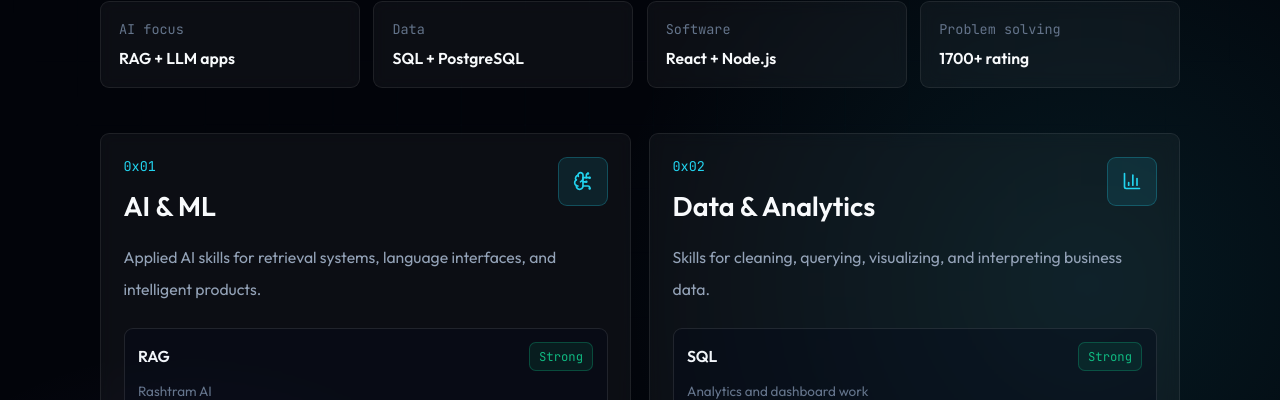
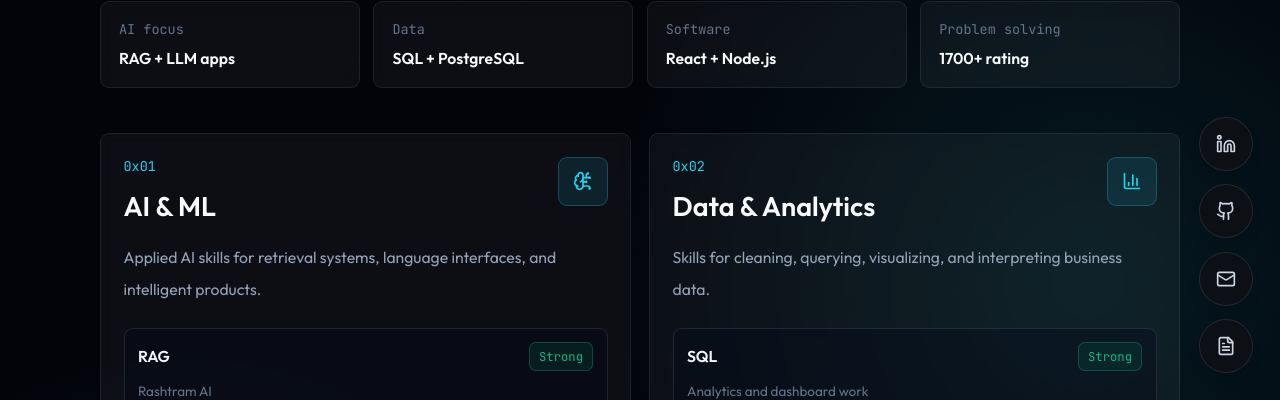
Before and after one commit to S-h-u-b-h-1/Portfolio, a React (Vite) app in the folder frontend/: page /skills in a window 1280 px wide. Shown: the part 400-800 px from the top of the page. Built offline with nearby package versions, Linux system fonts and the light colour scheme; no server answers.

Commit message:
feat: add floating social links bar on bottom right of the page

```diff
--- a/frontend/src/components/layout/AppLayout.tsx
+++ b/frontend/src/components/layout/AppLayout.tsx
@@ -9,6 +9,7 @@ import { PrimaryNav } from "../navigation/PrimaryNav";
 import { SectionProgressIndicator } from "../navigation/SectionProgressIndicator";
 import { ShortcutsDialog } from "../navigation/ShortcutsDialog";
 import { ViewCounter } from "../navigation/ViewCounter";
+import { FloatingSocialLinks } from "../navigation/FloatingSocialLinks";
 import InteractiveCursor from "./InteractiveCursor";
 
 export function AppLayout() {
@@ -93,7 +94,7 @@ export function AppLayout() {
         <Outlet />
       </main>
 
-
+      <FloatingSocialLinks />
       <ShortcutsDialog isOpen={isShortcutsOpen} onClose={() => setIsShortcutsOpen(false)} />
       <MobileMenu isOpen={isMobileMenuOpen} onClose={() => setIsMobileMenuOpen(false)} />
     </div>
--- /dev/null
+++ b/frontend/src/components/navigation/FloatingSocialLinks.tsx
@@ -0,0 +1,51 @@
+import { FileText, Github, Linkedin, Mail } from "lucide-react";
+import { frontendEnv } from "../../config/env";
+import { profile } from "../../data";
+
+export function FloatingSocialLinks() {
+  const { linkedin, github, email } = profile.contact;
+  const resumeUrl = frontendEnv.resumeUrl;
+
+  const links = [
+    {
+      label: "LinkedIn",
+      href: linkedin,
+      icon: Linkedin
+    },
+    {
+      label: "GitHub",
+      href: github,
+      icon: Github
+    },
+    {
+      label: "Email",
+      href: `mailto:${email}`,
+      icon: Mail
+    },
+    {
+      label: "Resume",
+      href: resumeUrl,
+      icon: FileText
+    }
+  ];
+
+  return (
+    <div className="fixed bottom-6 right-6 z-50 flex flex-col gap-3">
+      {links.map((link) => {
+        const Icon = link.icon;
+        return (
+          <a
+            key={link.label}
+            href={link.href}
+            target="_blank"
+            rel="noopener noreferrer"
+            aria-label={link.label}
+            className="grid size-12 place-items-center rounded-full border border-black/5 bg-white/80 shadow-lg backdrop-blur-xl transition hover:-translate-y-1 hover:bg-white hover:text-accent-cyan hover:shadow-xl dark:border-white/10 dark:bg-[#0f1115]/80 dark:text-slate-300 dark:hover:bg-[#15181e] dark:hover:text-accent-cyan"
+          >
+            <Icon size={20} aria-hidden="true" />
+          </a>
+        );
+      })}
+    </div>
+  );
+}
```
